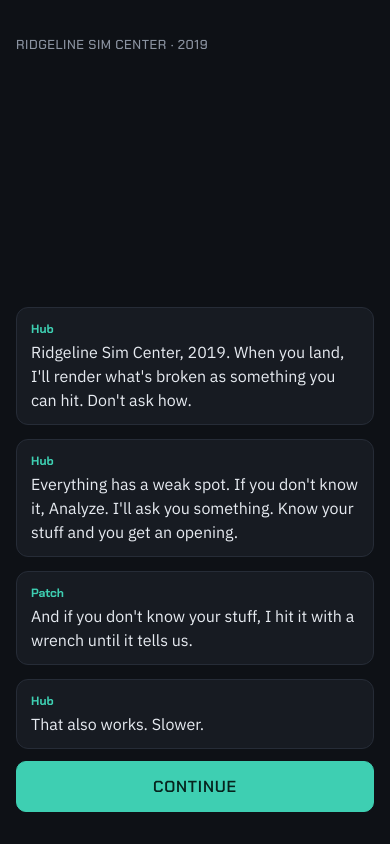
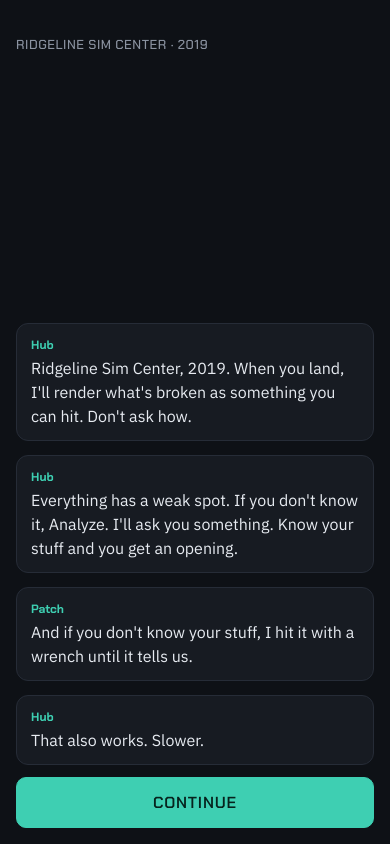
Before and after one commit to TheMattBurglar/CHSOS-study, a plain HTML site: page game/web/battle/index.html in a window 390 px wide. Drawn offline with Linux system fonts and the light colour scheme.

Commit message:
Refactor CSS for responsive design and layout adjustments

```diff
--- a/game/web/battle/battle.css
+++ b/game/web/battle/battle.css
@@ -30,9 +30,9 @@ button:disabled { cursor: default; opacity: 0.4; }
 .hud { font-family: 'Chakra Petch', sans-serif; letter-spacing: 0.04em; }
 .muted { color: var(--muted); }
 
-#app { max-width: 480px; margin: 0 auto; min-height: 100vh; position: relative; }
+#app { max-width: 480px; margin: 0 auto; min-height: 100vh; min-height: 100dvh; position: relative; }
 .screen {
-  min-height: 100vh; display: flex; flex-direction: column; gap: 12px;
+  min-height: 100vh; min-height: 100dvh; display: flex; flex-direction: column; gap: 12px;
   padding: calc(12px + env(safe-area-inset-top, 0px)) 16px calc(16px + env(safe-area-inset-bottom, 0px));
 }
 
@@ -50,7 +50,7 @@ button:disabled { cursor: default; opacity: 0.4; }
 .dom-IV { color: var(--domain-IV); } .dom-V { color: var(--domain-V); }
 
 /* ---------- story ---------- */
-#screen-story { justify-content: flex-end; padding-bottom: 32px; }
+#screen-story { justify-content: flex-end; }
 .story-place { color: var(--muted); font-size: 13px; margin-bottom: auto; padding-top: 24px; }
 .story-lines { display: flex; flex-direction: column; gap: 14px; }
 .line { background: var(--panel); border: 1px solid var(--border); border-radius: 12px; padding: 12px 14px; line-height: 1.5; }
```
